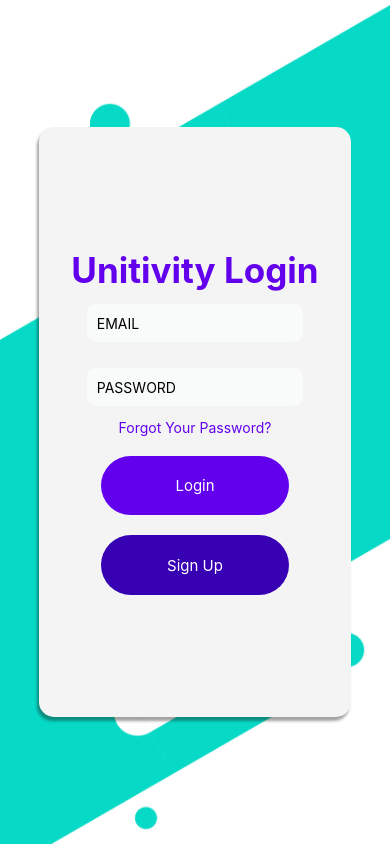
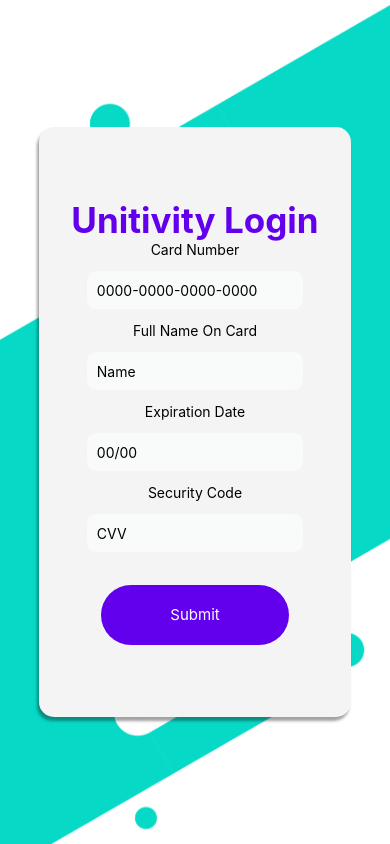
Before and after one commit to SebastianAlejos/Unitivity, a React Native app: screen /CreditCard in a window 390 px wide. Built offline with nearby package versions, Linux system fonts and the light colour scheme.

Commit message:
Credit Card screen done

```diff
--- a/App.js
+++ b/App.js
@@ -19,6 +19,7 @@ import Calendars from './screens/Calendar';
 import CreateEventPage2 from './screens/CreateEventPage2';
 import Preferences from './screens/Preferences';
 import CreateCollegeAccount from './screens/CreateCollegeAccount';
+import CreditCard from './screens/CreditCard';
 
 const Stack = createNativeStackNavigator();
 export default function App() {
@@ -94,6 +95,10 @@ export default function App() {
         {props => (
                 <CreateCollegeAccount {...props}/>
               )}
+        <Stack.Screen name='CreditCard' component={CreditCard}/>
+        {props => (
+                <CreditCard {...props}/>
+              )}
       </Stack.Navigator>
     </NavigationContainer>
     </>
--- /dev/null
+++ b/screens/CreditCard.tsx
@@ -0,0 +1,133 @@
+import {ImageBackground, Pressable, StyleSheet, Text, TextInput, View } from "react-native";
+import React from 'react';
+import { SafeAreaView } from "react-native-safe-area-context";
+
+type CompProps = {
+  /* The props passed by navigation are much more complex,
+   *  but we are only using the navigate and goBack functions in this example
+   */
+  navigation: { navigate: Function;};
+};
+
+export default function CreditCard(props: CompProps) {
+  return (
+      <ImageBackground source={require("../assets/images/splash_1.png")} resizeMode="cover" style={styles.image}>
+        <View style={styles.container}>
+          <View style={[styles.box, styles.shadowProp]}>
+            <Text style={styles.title}>Unitivity Login</Text>
+
+            <Text>Card Number</Text>
+            <TextInput
+            placeholderTextColor="#000"
+            style={styles.input}
+            placeholder="0000-0000-0000-0000"
+            />
+            <Text>Full Name On Card</Text>
+            <TextInput
+            secureTextEntry={true}
+            placeholderTextColor="#000"
+            style={styles.input}
+            placeholder="Name"
+            />
+            <Text>Expiration Date</Text>
+            <TextInput
+            secureTextEntry={true}
+            placeholderTextColor="#000"
+            style={styles.input}
+            placeholder="00/00"
+            />
+            <Text>Security Code</Text>
+            <TextInput
+            secureTextEntry={true}
+            placeholderTextColor="#000"
+            style={styles.input}
+            placeholder="CVV"
+            />
+
+            <Pressable style={styles.button} onPress={()=>{props.navigation.navigate('Explore'); alert('You have entered your credit card information successfully')}}>
+              <Text style={styles.label}>Submit</Text>
+            </Pressable>
+          </View>
+        </View>
+      </ImageBackground>
+  );
+}
+
+const styles = StyleSheet.create({
+  container: {
+    flex: 1,
+    alignItems: 'center',
+    justifyContent: 'center',
+  },
+  text:{
+    color: '#6200EE'
+  },
+  title: {
+    fontSize: 35,
+    fontWeight: 'bold',
+    color: '#6200EE',
+  },
+  separator: {
+    marginVertical: 30,
+    height: 1,
+    width: '80%',
+  },
+  image: {
+    flex: 1,
+    width:'100%',
+    height:'100%',
+    justifyContent: "center"
+  },
+  button: {
+    alignItems: 'center',
+    justifyContent: 'center',
+    height:'10%',
+    width:'60%',
+    paddingVertical: 12,
+    paddingHorizontal: 32,
+    borderRadius: 50,
+    elevation: 3,
+    backgroundColor: '#6200EE',
+    marginTop:20,
+  },
+  subutton: {
+    alignItems: 'center',
+    marginTop:20,
+    justifyContent: 'center',
+    height:'10%',
+    width:'60%',
+    paddingVertical: 12,
+    paddingHorizontal: 32,
+    borderRadius: 50,
+    elevation: 3,
+    backgroundColor: '#3700B3',
+  },
+  label:{
+    fontSize:15,
+    color: 'white'
+  },
+  input: {
+    backgroundColor:'#f9fafa',
+    height: 40,
+    width:'70%',
+    margin: 12,
+    borderWidth: 1,
+    padding: 10,
+    borderRadius:10,
+    borderColor:'#F4F4F4'
+  },
+  box:{
+    alignItems: 'center',
+    justifyContent: 'center',
+    height:'70%',
+    width:'80%',
+    borderRadius:15,
+    backgroundColor:'#F4F4F4',
+  },
+  shadowProp: {
+    shadowColor: '#171717',
+    shadowOffset: {width: -2, height: 4},
+    shadowOpacity: 0.4,
+    shadowRadius: 3,
+  },
+});
```
